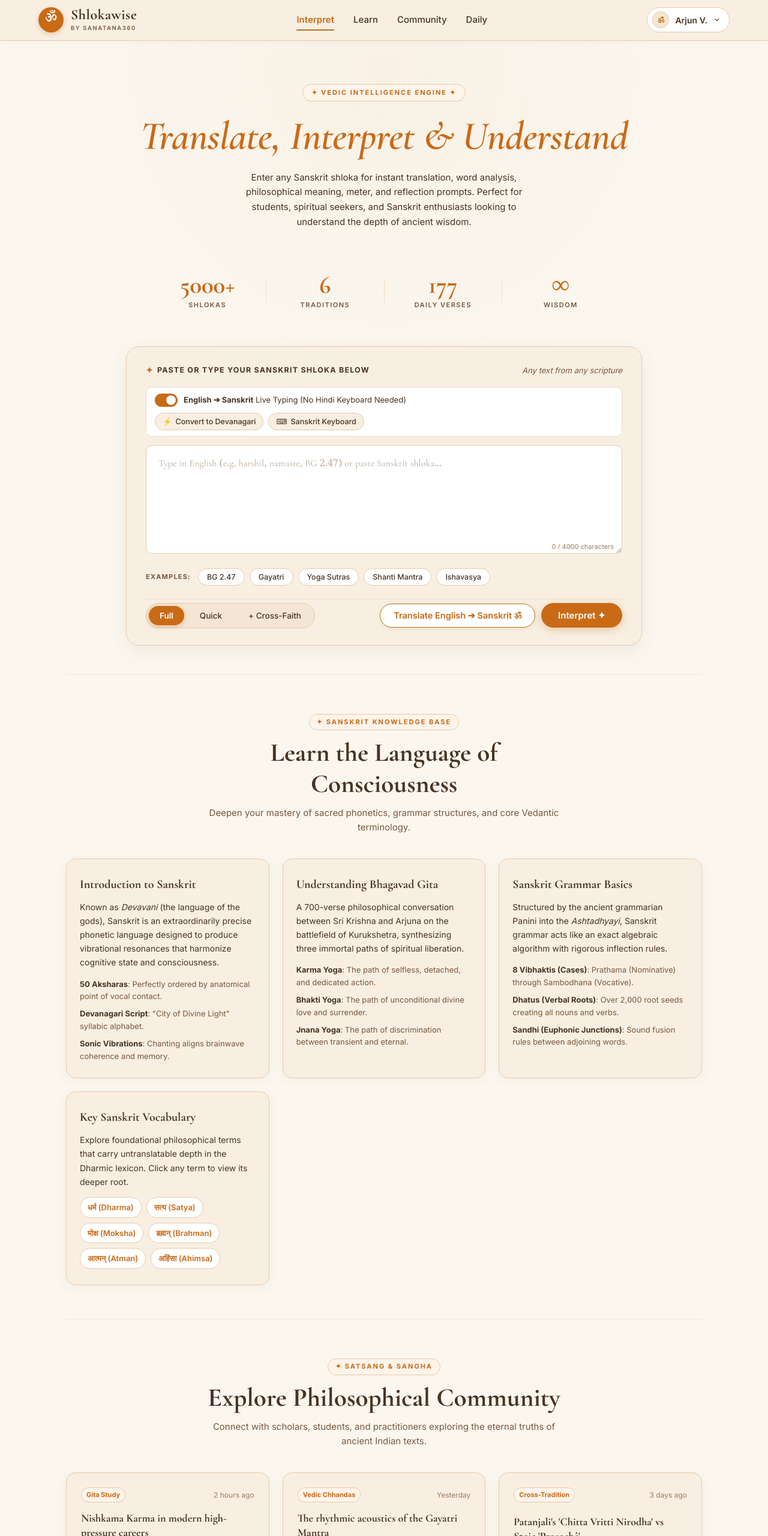
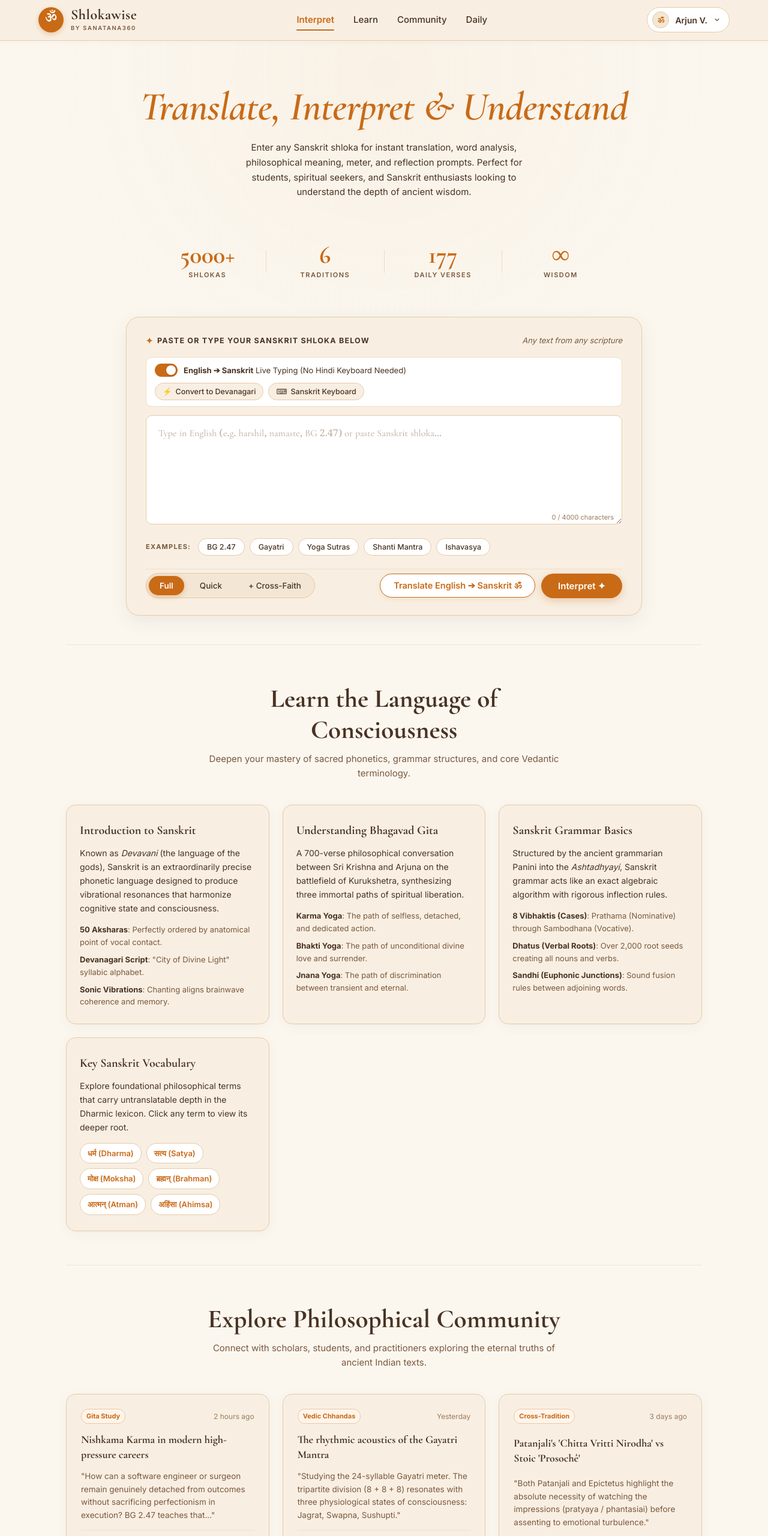
Before and after one commit to harshilguptahgs2007-ux/Sanskrit-AI, a plain HTML site: page frontend/index.html in a window 1280 px wide. Shown: the top 2560 px of the page at 60% size. Drawn offline with nearby package versions, Linux system fonts and the light colour scheme.

Commit message:
Remove pill badges (Vedic Intelligence Engine, Sanskrit Knowledge Base, Satsang & Sangha, Nitya Shloka)

```diff
--- a/frontend/index.html
+++ b/frontend/index.html
@@ -109,7 +109,6 @@
 
         <!-- 2. Hero Section -->
         <section class="hero-section">
-            <div class="hero-badge">✦ VEDIC INTELLIGENCE ENGINE ✦</div>
             <h1 class="hero-title">Translate, Interpret &amp; Understand</h1>
             <p class="hero-description">
                 Enter any Sanskrit shloka for instant translation, word analysis, philosophical meaning, meter, and reflection prompts. Perfect for students, spiritual seekers, and Sanskrit enthusiasts looking to understand the depth of ancient wisdom.
@@ -507,7 +506,6 @@
         <!-- 7. Learn Section -->
         <section class="content-section" id="learn">
             <div class="section-title-wrap">
-                <span class="section-tag">✦ SANSKRIT KNOWLEDGE BASE</span>
                 <h2 class="section-heading">Learn the Language of Consciousness</h2>
                 <p class="section-subtext">Deepen your mastery of sacred phonetics, grammar structures, and core Vedantic terminology.</p>
             </div>
@@ -573,7 +571,6 @@
         <!-- 8. Community Section -->
         <section class="content-section" id="community">
             <div class="section-title-wrap">
-                <span class="section-tag">✦ SATSANG &amp; SANGHA</span>
                 <h2 class="section-heading">Explore Philosophical Community</h2>
                 <p class="section-subtext">Connect with scholars, students, and practitioners exploring the eternal truths of ancient Indian texts.</p>
             </div>
@@ -659,7 +656,6 @@
         <!-- 9. Daily Wisdom Section -->
         <section class="content-section" id="daily">
             <div class="section-title-wrap">
-                <span class="section-tag">✦ NITYA SHLOKA</span>
                 <h2 class="section-heading">Daily Sanskrit Wisdom</h2>
                 <p class="section-subtext">A handpicked contemplation verse to guide your day with serenity, focus, and clarity.</p>
             </div>
```
Also changed, not shown: index.html (+0 -4 lines).
